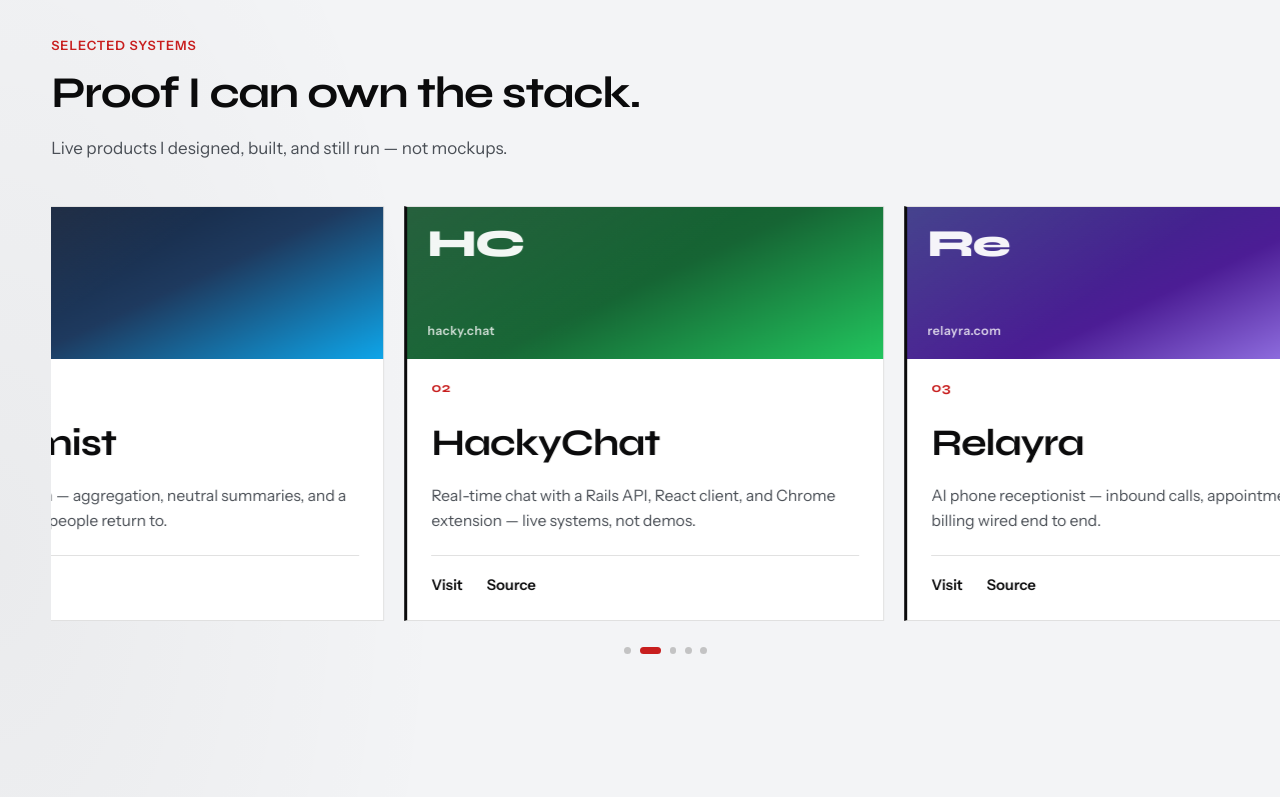
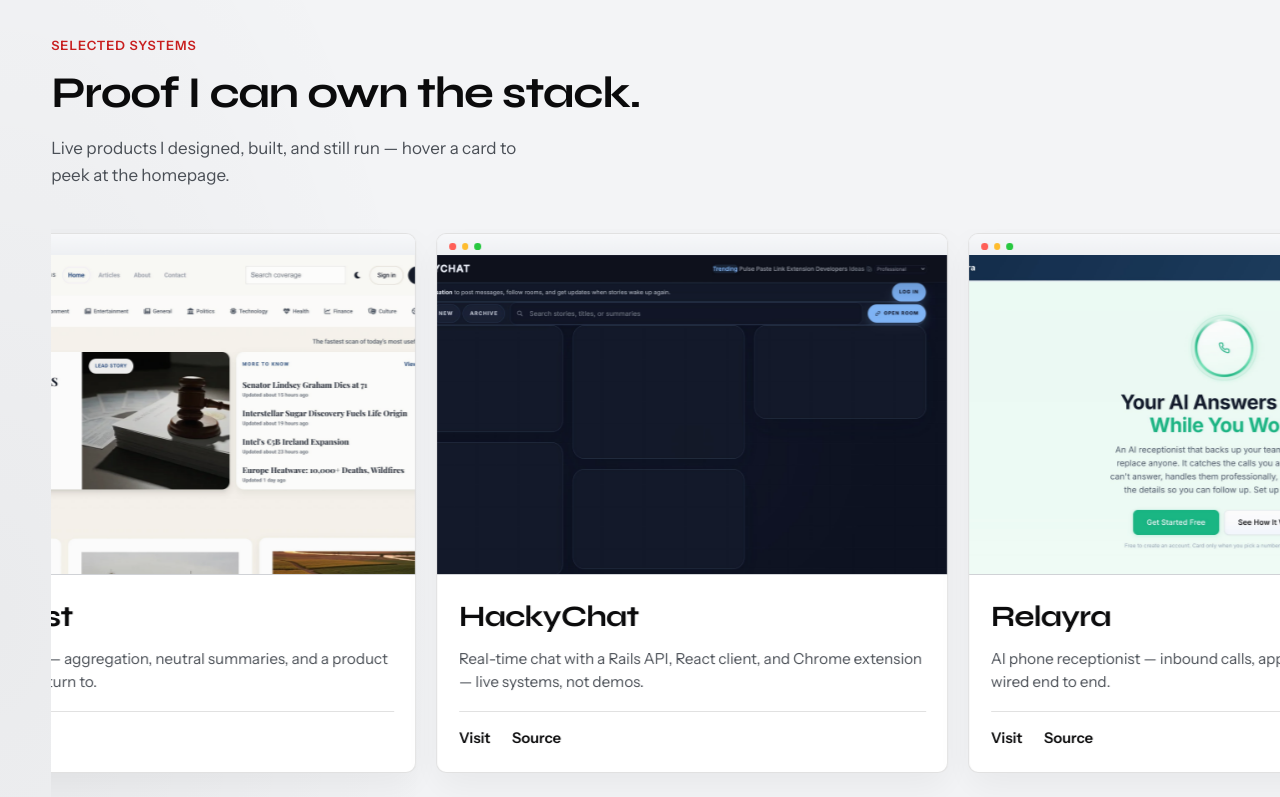
Before and after one commit to JoshBubis/joshbubis.com, a plain HTML site: page index.html in a window 1280 px wide. Shown: the part 860-1657 px from the top of the page. Drawn offline with Linux system fonts and the light colour scheme.

Commit message:
Show real homepage peeks on work cards instead of letter tiles.
Drop the rainbow initials and numbers — each card uses a browser chrome frame and eases the live screenshot on hover.

```diff
--- a/index.html
+++ b/index.html
@@ -27,7 +27,7 @@
         href="https://fonts.googleapis.com/css2?family=Instrument+Sans:ital,wght@0,400;0,500;0,600;0,700;1,400&family=Syne:wght@600;700;800&display=swap"
         rel="stylesheet">
 
-    <link rel="stylesheet" href="style.css?v=atelier7">
+    <link rel="stylesheet" href="style.css?v=atelier8">
 </head>
 
 <body>
@@ -69,75 +69,90 @@
             <div class="section-head reveal" data-reveal>
                 <p class="eyebrow">Selected systems</p>
                 <h2 class="section-title">Proof I can own the stack.</h2>
-                <p class="section-lead">Live products I designed, built, and still run — not mockups.</p>
+                <p class="section-lead">Live products I designed, built, and still run — hover a card to peek at the homepage.</p>
             </div>
 
             <div class="work-rail-wrap">
                 <div class="work-rail" id="work-rail" tabindex="0" aria-label="Shipped systems">
                     <div class="work-track" id="work-track">
-                        <article class="work-panel reveal" data-reveal data-project="catamist">
-                            <div class="work-visual" aria-hidden="true">
-                                <span class="work-visual__mark">Ca</span>
-                                <span class="work-visual__url">catamist.com</span>
+                        <article class="work-panel reveal" data-reveal>
+                            <div class="work-shot" aria-hidden="true">
+                                <div class="work-shot__chrome"><span></span><span></span><span></span></div>
+                                <div class="work-shot__frame">
+                                    <img src="images/work/catamist.jpg" alt="" width="1440" height="900" loading="lazy" decoding="async">
                                 </div>
-                            <p class="work-index">01</p>
+                            </div>
+                            <div class="work-body">
                                 <h3 class="work-name">Catamist</h3>
                                 <p class="work-desc">AI news platform — aggregation, neutral summaries, and a product surface people return to.</p>
                                 <div class="work-links">
                                     <a href="https://catamist.com" target="_blank" rel="noopener noreferrer">Visit<span class="sr-only"> Catamist (opens in new tab)</span></a>
                                     <a href="https://github.com/JoshBubis/catamist" target="_blank" rel="noopener noreferrer">Source<span class="sr-only"> on GitHub (opens in new tab)</span></a>
                                 </div>
+                            </div>
                         </article>
-                        <article class="work-panel reveal" data-reveal data-project="hackychat">
-                            <div class="work-visual" aria-hidden="true">
-                                <span class="work-visual__mark">HC</span>
-                                <span class="work-visual__url">hacky.chat</span>
+                        <article class="work-panel reveal" data-reveal>
+                            <div class="work-shot" aria-hidden="true">
+                                <div class="work-shot__chrome"><span></span><span></span><span></span></div>
+                                <div class="work-shot__frame">
+                                    <img src="images/work/hackychat.jpg" alt="" width="1440" height="900" loading="lazy" decoding="async">
                                 </div>
-                            <p class="work-index">02</p>
+                            </div>
+                            <div class="work-body">
                                 <h3 class="work-name">HackyChat</h3>
                                 <p class="work-desc">Real-time chat with a Rails API, React client, and Chrome extension — live systems, not demos.</p>
                                 <div class="work-links">
                                     <a href="https://hacky.chat" target="_blank" rel="noopener noreferrer">Visit<span class="sr-only"> HackyChat (opens in new tab)</span></a>
                                     <a href="https://github.com/JoshBubis/hackychat" target="_blank" rel="noopener noreferrer">Source<span class="sr-only"> on GitHub (opens in new tab)</span></a>
                                 </div>
+                            </div>
                         </article>
-                        <article class="work-panel reveal" data-reveal data-project="relayra">
-                            <div class="work-visual" aria-hidden="true">
-                                <span class="work-visual__mark">Re</span>
-                                <span class="work-visual__url">relayra.com</span>
+                        <article class="work-panel reveal" data-reveal>
+                            <div class="work-shot" aria-hidden="true">
+                                <div class="work-shot__chrome"><span></span><span></span><span></span></div>
+                                <div class="work-shot__frame">
+                                    <img src="images/work/relayra.jpg" alt="" width="1440" height="900" loading="lazy" decoding="async">
                                 </div>
-                            <p class="work-index">03</p>
+                            </div>
+                            <div class="work-body">
                                 <h3 class="work-name">Relayra</h3>
                                 <p class="work-desc">AI phone receptionist — inbound calls, appointments, and billing wired end to end.</p>
                                 <div class="work-links">
                                     <a href="https://relayra.com" target="_blank" rel="noopener noreferrer">Visit<span class="sr-only"> Relayra (opens in new tab)</span></a>
                                     <a href="https://github.com/JoshBubis/relayra" target="_blank" rel="noopener noreferrer">Source<span class="sr-only"> on GitHub (opens in new tab)</span></a>
                                 </div>
+                            </div>
                         </article>
-                        <article class="work-panel reveal" data-reveal data-project="joshmenu">
-                            <div class="work-visual" aria-hidden="true">
-                                <span class="work-visual__mark">jm</span>
-                                <span class="work-visual__url">josh.menu</span>
+                        <article class="work-panel reveal" data-reveal>
+                            <div class="work-shot" aria-hidden="true">
+                                <div class="work-shot__chrome"><span></span><span></span><span></span></div>
+                                <div class="work-shot__frame">
+                                    <img src="images/work/joshmenu.jpg" alt="" width="1440" height="900" loading="lazy" decoding="async">
                                 </div>
-                            <p class="work-index">04</p>
+                            </div>
+                            <div class="work-body">
                                 <h3 class="work-name">josh.menu</h3>
                                 <p class="work-desc">Live GPU deal rankings from partner APIs — an honest score vs each card’s history, no ads or pay-to-rank.</p>
                                 <div class="work-links">
                                     <a href="https://josh.menu" target="_blank" rel="noopener noreferrer">Visit<span class="sr-only"> josh.menu (opens in new tab)</span></a>
                                     <a href="https://github.com/JoshBubis/josh.menu" target="_blank" rel="noopener noreferrer">Source<span class="sr-only"> on GitHub (opens in new tab)</span></a>
                                 </div>
+                            </div>
                         </article>
-                        <article class="work-panel reveal" data-reveal data-project="calledfrom">
-                            <div class="work-visual" aria-hidden="true">
-                                <span class="work-visual__mark">CF</span>
-                                <span class="work-visual__url">calledfrom.com</span>
+                        <article class="work-panel reveal" data-reveal>
+                            <div class="work-shot" aria-hidden="true">
+                                <div class="work-shot__chrome"><span></span><span></span><span></span></div>
+                                <div class="work-shot__frame">
+                                    <img src="images/work/calledfrom.jpg" alt="" width="1440" height="900" loading="lazy" decoding="async">
                                 </div>
-                            <p class="work-index">05</p>
+                            </div>
+                            <div class="work-body">
                                 <h3 class="work-name">CalledFrom</h3>
                                 <p class="work-desc">US phone-number lookup and crowdsourced spam reports — search a number, see what people are saying.</p>
                                 <div class="work-links">
                                     <a href="https://calledfrom.com" target="_blank" rel="noopener noreferrer">Visit<span class="sr-only"> CalledFrom (opens in new tab)</span></a>
                                     <a href="https://github.com/JoshBubis/calledfrom" target="_blank" rel="noopener noreferrer">Source<span class="sr-only"> on GitHub (opens in new tab)</span></a>
+                                </div>
                             </div>
                         </article>
                     </div>
@@ -225,7 +240,7 @@
         </div>
     </footer>
 
-    <script src="script.js?v=atelier7"></script>
+    <script src="script.js?v=atelier8"></script>
 </body>
 
 </html>
--- a/studio.css
+++ b/studio.css
@@ -356,116 +356,117 @@
 }
 
 .work-panel {
-    flex: 0 0 min(82vw, 30rem);
+    flex: 0 0 min(84vw, 32rem);
     min-height: auto;
     padding: 0;
     background: #fff;
     border: 1px solid var(--line);
-    border-left: 3px solid var(--ink);
     display: flex;
     flex-direction: column;
     overflow: hidden;
-    transition: border-color 0.25s var(--ease), transform 0.35s var(--ease);
+    border-radius: 10px;
+    box-shadow: 0 14px 36px rgba(11, 11, 12, 0.05);
+    transition: border-color 0.3s var(--ease), transform 0.4s var(--ease), box-shadow 0.4s var(--ease);
 }
 
 .work-panel:hover {
-    border-left-color: var(--accent);
-    transform: translateY(-3px);
+    border-color: rgba(11, 11, 12, 0.22);
+    transform: translateY(-4px);
+    box-shadow: 0 22px 48px rgba(11, 11, 12, 0.08);
 }
 
 .work-rail.is-dragging .work-panel:hover {
     transform: none;
 }
 
-.work-visual {
-    position: relative;
-    height: 9.5rem;
-    padding: 1.15rem 1.25rem;
+.work-shot {
+    background: #eceef2;
+    border-bottom: 1px solid var(--line);
+}
+
+.work-shot__chrome {
+    display: flex;
+    align-items: center;
+    gap: 0.35rem;
+    padding: 0.55rem 0.75rem 0.35rem;
+    background: linear-gradient(180deg, #f7f8fa, #eef0f3);
+}
+
+.work-shot__chrome span {
+    width: 0.42rem;
+    height: 0.42rem;
+    border-radius: 50%;
+    background: rgba(11, 11, 12, 0.16);
+}
+
+.work-shot__chrome span:nth-child(1) { background: #ff5f57; }
+.work-shot__chrome span:nth-child(2) { background: #febc2e; }
+.work-shot__chrome span:nth-child(3) { background: #28c840; }
+
+.work-shot__frame {
+    overflow: hidden;
+    aspect-ratio: 16 / 10;
+    background: #dddfe4;
+}
+
+.work-shot__frame img {
+    display: block;
+    width: 100%;
+    height: 118%;
+    object-fit: cover;
+    object-position: top center;
+    transform: translateY(0) scale(1);
+    filter: saturate(0.94) contrast(0.98);
+    transition: transform 1.1s var(--ease), filter 0.7s ease;
+    will-change: transform;
+}
+
+.work-panel:hover .work-shot__frame img,
+.work-panel:focus-within .work-shot__frame img {
+    transform: translateY(-10%) scale(1.04);
+    filter: saturate(1) contrast(1);
+}
+
+@media (prefers-reduced-motion: reduce) {
+    .work-shot__frame img {
+        transition: none;
+        height: 100%;
+    }
+    .work-panel:hover .work-shot__frame img,
+    .work-panel:focus-within .work-shot__frame img {
+        transform: none;
+    }
+}
+
+.work-body {
+    padding: 1.15rem 1.35rem 1.25rem;
     display: flex;
     flex-direction: column;
-    justify-content: space-between;
-    color: #fff;
-    background:
-        linear-gradient(145deg, rgba(255, 255, 255, 0.12), transparent 50%),
-        linear-gradient(160deg, #1a1a1c, #2a2a2e);
-}
-
-.work-panel[data-project="catamist"] .work-visual {
-    background:
-        linear-gradient(145deg, rgba(255, 255, 255, 0.1), transparent 45%),
-        linear-gradient(155deg, #0f172a, #1e3a5f 55%, #0ea5e9);
-}
-
-.work-panel[data-project="hackychat"] .work-visual {
-    background:
-        linear-gradient(145deg, rgba(255, 255, 255, 0.08), transparent 50%),
-        linear-gradient(155deg, #14532d, #166534 50%, #22c55e);
-}
-
-.work-panel[data-project="relayra"] .work-visual {
-    background:
-        linear-gradient(145deg, rgba(255, 255, 255, 0.1), transparent 45%),
-        linear-gradient(155deg, #312e81, #4c1d95 55%, #a78bfa);
-}
-
-.work-panel[data-project="joshmenu"] .work-visual {
-    background:
-        linear-gradient(145deg, rgba(255, 255, 255, 0.1), transparent 45%),
-        linear-gradient(155deg, #1c1917, #44403c 50%, #f59e0b);
-}
-
-.work-panel[data-project="calledfrom"] .work-visual {
-    background:
-        linear-gradient(145deg, rgba(255, 255, 255, 0.08), transparent 50%),
-        linear-gradient(155deg, #7f1d1d, #991b1b 50%, #ef4444);
-}
-
-.work-visual__mark {
-    font-family: var(--font-display);
-    font-weight: 800;
-    font-size: 2.4rem;
-    letter-spacing: -0.04em;
-    line-height: 1;
-    opacity: 0.95;
-}
-
-.work-visual__url {
-    font-size: 0.78rem;
-    font-weight: 600;
-    letter-spacing: 0.04em;
-    opacity: 0.78;
-}
-
-.work-index {
-    font-family: var(--font-display);
-    font-size: 0.85rem;
-    font-weight: 700;
-    color: var(--accent);
-    margin: 1.15rem 1.5rem 0.85rem;
-    letter-spacing: 0.04em;
+    flex: 1;
 }
 
 .work-name {
     font-family: var(--font-display);
     font-weight: 700;
-    font-size: clamp(1.75rem, 4vw, 2.35rem);
+    font-size: clamp(1.45rem, 3vw, 1.85rem);
     letter-spacing: -0.03em;
-    margin: 0 1.5rem 0.65rem;
+    margin: 0 0 0.45rem;
 }
 
 .work-desc {
     color: var(--muted);
     flex: 1;
     max-width: none;
-    margin: 0 1.5rem;
-    font-size: 0.98rem;
+    margin: 0;
+    font-size: 0.95rem;
+    line-height: 1.5;
 }
 
 .work-links {
     display: flex;
-    gap: 1.5rem;
-    margin: 1.35rem 1.5rem 1.35rem;
-    padding-top: 1.1rem;
+    gap: 1.35rem;
+    margin: 1.1rem 0 0;
+    padding-top: 0.95rem;
     border-top: 1px solid var(--line);
 }
 
--- a/style.css
+++ b/style.css
@@ -356,116 +356,117 @@
 }
 
 .work-panel {
-    flex: 0 0 min(82vw, 30rem);
+    flex: 0 0 min(84vw, 32rem);
     min-height: auto;
     padding: 0;
     background: #fff;
     border: 1px solid var(--line);
-    border-left: 3px solid var(--ink);
     display: flex;
     flex-direction: column;
     overflow: hidden;
-    transition: border-color 0.25s var(--ease), transform 0.35s var(--ease);
+    border-radius: 10px;
+    box-shadow: 0 14px 36px rgba(11, 11, 12, 0.05);
+    transition: border-color 0.3s var(--ease), transform 0.4s var(--ease), box-shadow 0.4s var(--ease);
 }
 
 .work-panel:hover {
-    border-left-color: var(--accent);
-    transform: translateY(-3px);
+    border-color: rgba(11, 11, 12, 0.22);
+    transform: translateY(-4px);
+    box-shadow: 0 22px 48px rgba(11, 11, 12, 0.08);
 }
 
 .work-rail.is-dragging .work-panel:hover {
     transform: none;
 }
 
-.work-visual {
-    position: relative;
-    height: 9.5rem;
-    padding: 1.15rem 1.25rem;
+.work-shot {
+    background: #eceef2;
+    border-bottom: 1px solid var(--line);
+}
+
+.work-shot__chrome {
+    display: flex;
+    align-items: center;
+    gap: 0.35rem;
+    padding: 0.55rem 0.75rem 0.35rem;
+    background: linear-gradient(180deg, #f7f8fa, #eef0f3);
+}
+
+.work-shot__chrome span {
+    width: 0.42rem;
+    height: 0.42rem;
+    border-radius: 50%;
+    background: rgba(11, 11, 12, 0.16);
+}
+
+.work-shot__chrome span:nth-child(1) { background: #ff5f57; }
+.work-shot__chrome span:nth-child(2) { background: #febc2e; }
+.work-shot__chrome span:nth-child(3) { background: #28c840; }
+
+.work-shot__frame {
+    overflow: hidden;
+    aspect-ratio: 16 / 10;
+    background: #dddfe4;
+}
+
+.work-shot__frame img {
+    display: block;
+    width: 100%;
+    height: 118%;
+    object-fit: cover;
+    object-position: top center;
+    transform: translateY(0) scale(1);
+    filter: saturate(0.94) contrast(0.98);
+    transition: transform 1.1s var(--ease), filter 0.7s ease;
+    will-change: transform;
+}
+
+.work-panel:hover .work-shot__frame img,
+.work-panel:focus-within .work-shot__frame img {
+    transform: translateY(-10%) scale(1.04);
+    filter: saturate(1) contrast(1);
+}
+
+@media (prefers-reduced-motion: reduce) {
+    .work-shot__frame img {
+        transition: none;
+        height: 100%;
+    }
+    .work-panel:hover .work-shot__frame img,
+    .work-panel:focus-within .work-shot__frame img {
+        transform: none;
+    }
+}
+
+.work-body {
+    padding: 1.15rem 1.35rem 1.25rem;
     display: flex;
     flex-direction: column;
-    justify-content: space-between;
-    color: #fff;
-    background:
-        linear-gradient(145deg, rgba(255, 255, 255, 0.12), transparent 50%),
-        linear-gradient(160deg, #1a1a1c, #2a2a2e);
-}
-
-.work-panel[data-project="catamist"] .work-visual {
-    background:
-        linear-gradient(145deg, rgba(255, 255, 255, 0.1), transparent 45%),
-        linear-gradient(155deg, #0f172a, #1e3a5f 55%, #0ea5e9);
-}
-
-.work-panel[data-project="hackychat"] .work-visual {
-    background:
-        linear-gradient(145deg, rgba(255, 255, 255, 0.08), transparent 50%),
-        linear-gradient(155deg, #14532d, #166534 50%, #22c55e);
-}
-
-.work-panel[data-project="relayra"] .work-visual {
-    background:
-        linear-gradient(145deg, rgba(255, 255, 255, 0.1), transparent 45%),
-        linear-gradient(155deg, #312e81, #4c1d95 55%, #a78bfa);
-}
-
-.work-panel[data-project="joshmenu"] .work-visual {
-    background:
-        linear-gradient(145deg, rgba(255, 255, 255, 0.1), transparent 45%),
-        linear-gradient(155deg, #1c1917, #44403c 50%, #f59e0b);
-}
-
-.work-panel[data-project="calledfrom"] .work-visual {
-    background:
-        linear-gradient(145deg, rgba(255, 255, 255, 0.08), transparent 50%),
-        linear-gradient(155deg, #7f1d1d, #991b1b 50%, #ef4444);
-}
-
-.work-visual__mark {
-    font-family: var(--font-display);
-    font-weight: 800;
-    font-size: 2.4rem;
-    letter-spacing: -0.04em;
-    line-height: 1;
-    opacity: 0.95;
-}
-
-.work-visual__url {
-    font-size: 0.78rem;
-    font-weight: 600;
-    letter-spacing: 0.04em;
-    opacity: 0.78;
-}
-
-.work-index {
-    font-family: var(--font-display);
-    font-size: 0.85rem;
-    font-weight: 700;
-    color: var(--accent);
-    margin: 1.15rem 1.5rem 0.85rem;
-    letter-spacing: 0.04em;
+    flex: 1;
 }
 
 .work-name {
     font-family: var(--font-display);
     font-weight: 700;
-    font-size: clamp(1.75rem, 4vw, 2.35rem);
+    font-size: clamp(1.45rem, 3vw, 1.85rem);
     letter-spacing: -0.03em;
-    margin: 0 1.5rem 0.65rem;
+    margin: 0 0 0.45rem;
 }
 
 .work-desc {
     color: var(--muted);
     flex: 1;
     max-width: none;
-    margin: 0 1.5rem;
-    font-size: 0.98rem;
+    margin: 0;
+    font-size: 0.95rem;
+    line-height: 1.5;
 }
 
 .work-links {
     display: flex;
-    gap: 1.5rem;
-    margin: 1.35rem 1.5rem 1.35rem;
-    padding-top: 1.1rem;
+    gap: 1.35rem;
+    margin: 1.1rem 0 0;
+    padding-top: 0.95rem;
     border-top: 1px solid var(--line);
 }
 
```
Also changed, not shown: contact.html (+1 -1 lines), scripts/capture-work.mjs (added, +61 -0 lines), docs/README.md, images/work/calledfrom.jpg (added), images/work/catamist.jpg (added), images/work/hackychat.jpg (added), images/work/joshmenu.jpg (added), images/work/relayra.jpg (added). Lines whose indentation alone changed are shown as unchanged.
